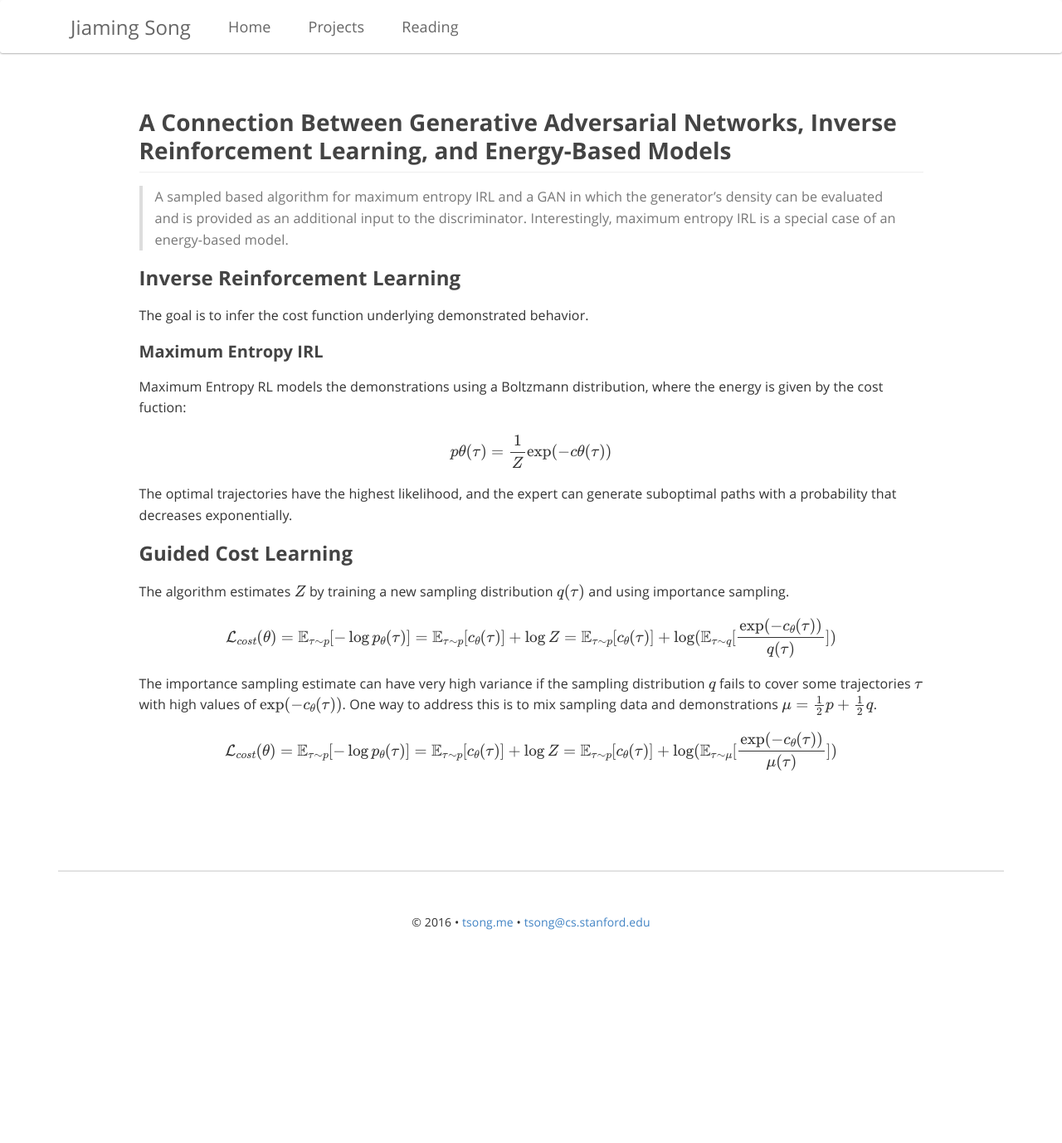
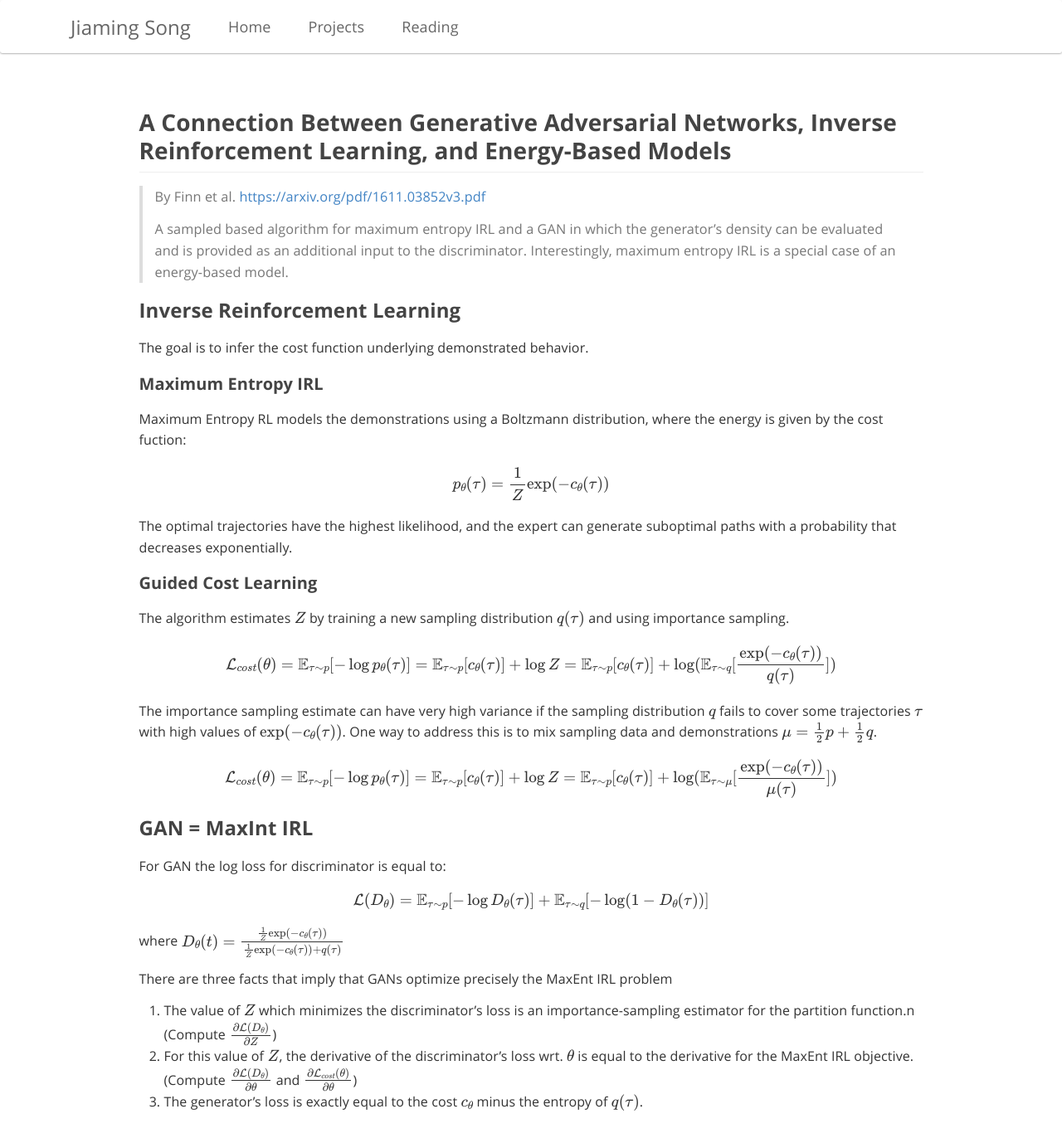
Before and after one commit to jiamings/tsong.me, a Jekyll site: the page built from _posts/reading/2016-11-25-gan-irl-ebm.md, in a window 1280 px wide and 1400 px high. Shown: the top 1378 px of the window at 83% size. Built offline with Jekyll 4.4.1, drawn with Linux system fonts in a browser that asks for light colours; nearby versions of some CDN libraries; formulas are drawn with MathJax 3.

```diff
--- a/_posts/reading/2016-11-25-gan-irl-ebm.md
+++ b/_posts/reading/2016-11-25-gan-irl-ebm.md
@@ -8,6 +8,8 @@ tags:
 
 ## A Connection Between Generative Adversarial Networks, Inverse Reinforcement Learning, and Energy-Based Models
 
+> By Finn et al. [https://arxiv.org/pdf/1611.03852v3.pdf](https://arxiv.org/pdf/1611.03852v3.pdf)
+>
 >  A sampled based algorithm for maximum entropy IRL and a GAN in which the generator's density can be evaluated and is provided as an additional input to the discriminator. Interestingly, maximum entropy IRL is a special case of an energy-based model.
 
 ### Inverse Reinforcement Learning
@@ -20,13 +22,13 @@ Maximum Entropy RL models the demonstrations using a Boltzmann distribution, whe
 
 
 $$
-p\theta(\tau) = \frac{1}{Z} \exp(-c\theta(\tau))
+p_\theta(\tau) = \frac{1}{Z} \exp(-c_\theta(\tau))
 $$
 
 
 The optimal trajectories have the highest likelihood, and the expert can generate suboptimal paths with a probability that decreases exponentially.
 
-### Guided Cost Learning
+#### Guided Cost Learning
 
 The algorithm estimates $$Z$$ by training a new sampling distribution $$q(\tau)$$ and using importance sampling.
 
@@ -44,3 +46,21 @@ $$
 \mathcal{L}_{cost} (\theta) = \mathbb{E}_{\tau \sim p}[-\log p_\theta(\tau)] = \mathbb{E}_{\tau \sim p}[c_\theta(\tau)] + \log Z \\
 = \mathbb{E}_{\tau \sim p}[c_\theta(\tau)] + \log (\mathbb{E}_{\tau \sim \mu}[\frac{\exp(-c_\theta (\tau))}{\mu(\tau)}])
 $$
+
+### GAN = MaxInt IRL
+
+For GAN the log loss for discriminator is equal to:
+
+
+$$
+\mathcal{L} (D_\theta) = \mathbb{E}_{\tau \sim p}[-\log D_\theta (\tau)] + \mathbb{E}_{\tau \sim q} [-\log (1 - D_\theta(\tau))]
+$$
+
+
+where $$ D_\theta(t) = \frac{\frac{1}{Z}\exp(-c_{\theta}(\tau))}{\frac{1}{Z}\exp(-c_{\theta}(\tau)) + q(\tau)} $$
+
+There are three facts that imply that GANs optimize precisely the MaxEnt IRL problem
+
+1. The value of $$Z$$ which minimizes the discriminator's loss is an importance-sampling estimator for the partition function.n (Compute $$\frac{\partial \mathcal{L}(D_\theta)}{\partial Z}$$)
+2. For this value of $$Z$$, the derivative of the discriminator's loss wrt. $$\theta$$ is equal to the derivative for the MaxEnt IRL objective. (Compute $$\frac{\partial \mathcal{L}(D_\theta)}{\partial \theta}$$ and $$\frac{\partial \mathcal{L}_{cost}(\theta)}{\partial \theta}$$)
+3. The generator's loss is exactly equal to the cost $$c_\theta$$ minus the entropy of $$q(\tau)$$.
```
Also changed, not shown: _posts/reading/2016-11-17-gail.md (added, +98 -0 lines), _posts/reading/2016-11-27-gm-rl.md (added, +94 -0 lines).
